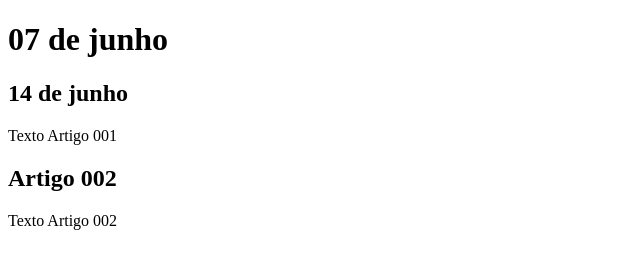
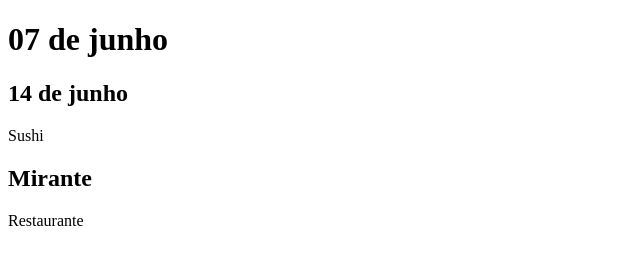
Before and after one commit to marlonpoquis/projeto-site, a plain HTML site: page index.html in a window 1280 px wide. Shown: the whole page, without its empty margins (0-640 px from the left). Drawn offline with Linux system fonts and the light colour scheme.

Commit message:
comecei a escrever o conteúdo

```diff
--- a/index.html
+++ b/index.html
@@ -12,11 +12,11 @@
         </header>
         <article>
             <h2>14 de junho</h2>
-            <p>Texto Artigo 001</p>
+            <p>Sushi</p>
         </article>
         <article>
-            <h2>Artigo 002</h2>
-            <p>Texto Artigo 002</p>
+            <h2>Mirante</h2>
+            <p>Restaurante</p>
         </article>
     </main>
 </body>
```
